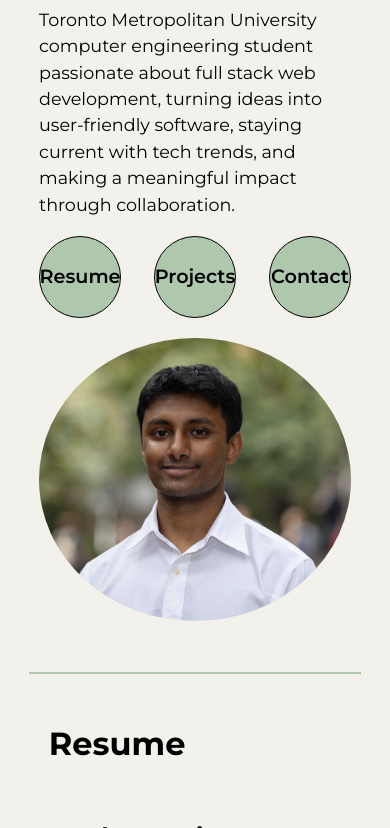
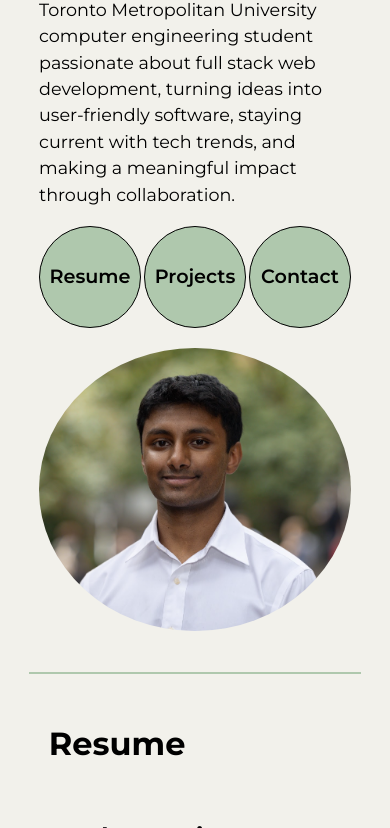
Before and after one commit to shadmansohel04/PortfolioWebsite, a plain HTML site: page index.html in a window 390 px wide. Shown: the part 272-1100 px from the top of the page. Drawn offline with Linux system fonts and the light colour scheme.

Commit message:
styles.css

```diff
--- a/styles.css
+++ b/styles.css
@@ -341,6 +341,10 @@ p{
     margin-top: 5.2%;
 }
 
+.phone p{
+    text-decoration: none;
+}
+
 @media(max-width: 576px){
 
 header{
@@ -538,8 +542,8 @@ footer{
 }
 
 #AboutMeNav a{
-    width: 80px;
-    height: 80px;
+    width: 100px;
+    height: 100px;
 
 }
 
```
